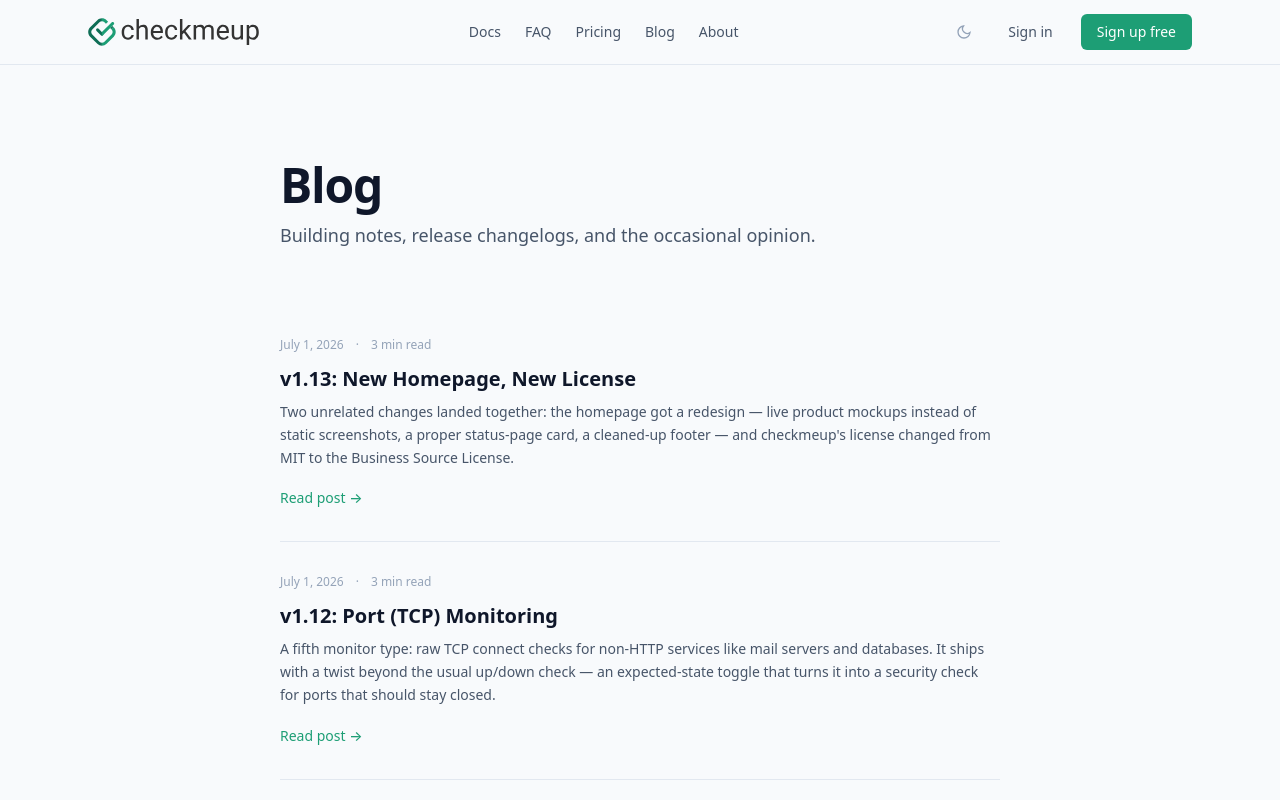
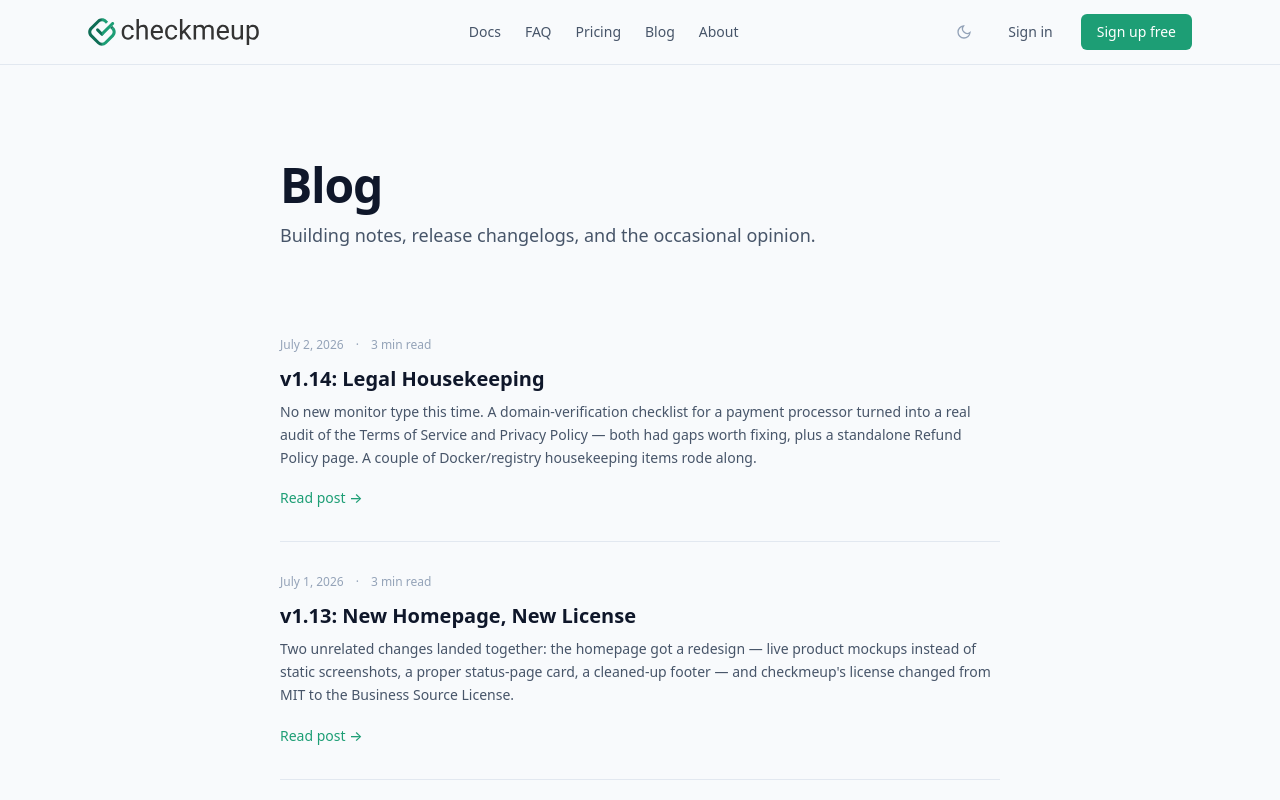
Before and after one commit to checkmeup/checkmeup, a Vue app in the folder apps/web/: page /blog in a window 1280 px wide. Shown: the top 800 px of the page. Built offline with nearby package versions, Linux system fonts and the light colour scheme; no server answers; what @tanstack/vue-query would draw is missing.

Commit message:
feat: add v1.14 release notes with legal updates and new refund policy

```diff
--- a/apps/web/src/blog/posts.ts
+++ b/apps/web/src/blog/posts.ts
@@ -14,6 +14,7 @@ import { post as v110ReleaseNotes } from './posts/v1-10-release-notes'
 import { post as v111ReleaseNotes } from './posts/v1-11-release-notes'
 import { post as v112ReleaseNotes } from './posts/v1-12-release-notes'
 import { post as v113ReleaseNotes } from './posts/v1-13-release-notes'
+import { post as v114ReleaseNotes } from './posts/v1-14-release-notes'
 
 export type { ContentBlock, BlogPost } from './types'
 
@@ -34,6 +35,7 @@ export const posts = [
   v111ReleaseNotes,
   v112ReleaseNotes,
   v113ReleaseNotes,
+  v114ReleaseNotes,
 ]
 
 export function getPost(slug: string) {
--- /dev/null
+++ b/apps/web/src/blog/posts/v1-14-release-notes.ts
@@ -0,0 +1,60 @@
+import type { BlogPost } from '../types'
+
+export const post: BlogPost = {
+  slug: 'v1-14-release-notes',
+  title: 'v1.14: Legal Housekeeping',
+  date: 'July 2, 2026',
+  readTime: '3 min read',
+  excerpt:
+    'No new monitor type this time. A domain-verification checklist for a payment processor turned into a real audit of the Terms of Service and Privacy Policy — both had gaps worth fixing, plus a standalone Refund Policy page. A couple of Docker/registry housekeeping items rode along.',
+  content: [
+    {
+      type: 'p',
+      text: "This release started from an unglamorous place: checking checkmeup's site against a payment processor's domain-verification checklist. That surfaced two real gaps — the Terms never named who actually operates checkmeup, and the refund policy was buried as one sentence instead of its own document. Pulling that thread turned into a full legal read-through, which found a few more things worth fixing while the page was open.",
+    },
+    {
+      type: 'h3',
+      text: 'Terms of Service, properly',
+    },
+    {
+      type: 'p',
+      text: 'The Terms grew from 12 sections to 15. checkmeup now explicitly states who\'s behind it: Andrew Molyuk, a sole proprietor (עוסק פטור) based in Israel — previously the Terms only ever said "we"/"us". New sections: Eligibility (you must be of legal age and have authority to bind your organization), Indemnification (you\'re responsible for claims arising from your own misuse — most relevantly, monitoring a system you don\'t have the right to monitor, which the Acceptable Use section already prohibited but had no teeth behind), and a proper Governing Law and Disputes section: any dispute goes exclusively to Israeli courts, no mandatory arbitration. A closing Miscellaneous section adds the standard boilerplate that was missing entirely — entire agreement, severability, no waiver, assignment on a sale or merger.',
+    },
+    {
+      type: 'h3',
+      text: 'A standalone Refund Policy',
+    },
+    {
+      type: 'p',
+      text: "The 30-day, no-questions-asked refund policy existed, but only as one sentence inside the Terms' billing section and an FAQ answer — not its own document, unlike Terms and Privacy. It's now a dedicated page at /refund, linked from the footer alongside Terms and Privacy, and cross-referenced from the Terms' billing section instead of just stated inline.",
+    },
+    {
+      type: 'h3',
+      text: "Privacy Policy: controller identity and children's privacy",
+    },
+    {
+      type: 'p',
+      text: "Two fixes here, mirroring the Terms work. The policy now names Andrew Molyuk as the data controller — GDPR Art. 13 specifically requires disclosing the controller's identity, not just a product name. And there's a new Children's Privacy section stating the Service isn't directed at anyone under the Terms' eligibility age and that we don't knowingly collect data from children.",
+    },
+    {
+      type: 'h2',
+      text: 'Also this release',
+    },
+    {
+      type: 'p',
+      text: "The production Docker image now carries the standard OpenContainers labels — source, title, description, licenses, vendor, plus version/revision/build-date populated at build time from git — so anyone (including GitHub itself) can tell what's actually running without guessing. GHCR also now has actual cleanup: every deploy left the previous image sitting in the registry forever with nothing pruning it, so there's now a `make ghcr-clean` step that runs automatically after every deploy and keeps only the 5 most recent image versions.",
+    },
+    {
+      type: 'h2',
+      text: 'Follow along',
+    },
+    {
+      type: 'p',
+      text: 'Microsoft Teams alerts are still next on the board. Releases land on this blog as they ship; the GitHub repo has the full commit history and architecture decision records if you want the why behind any of this — including, now, the why behind the Terms of Service.',
+    },
+    {
+      type: 'signature',
+      text: '— Andrew',
+    },
+  ],
+}
```
